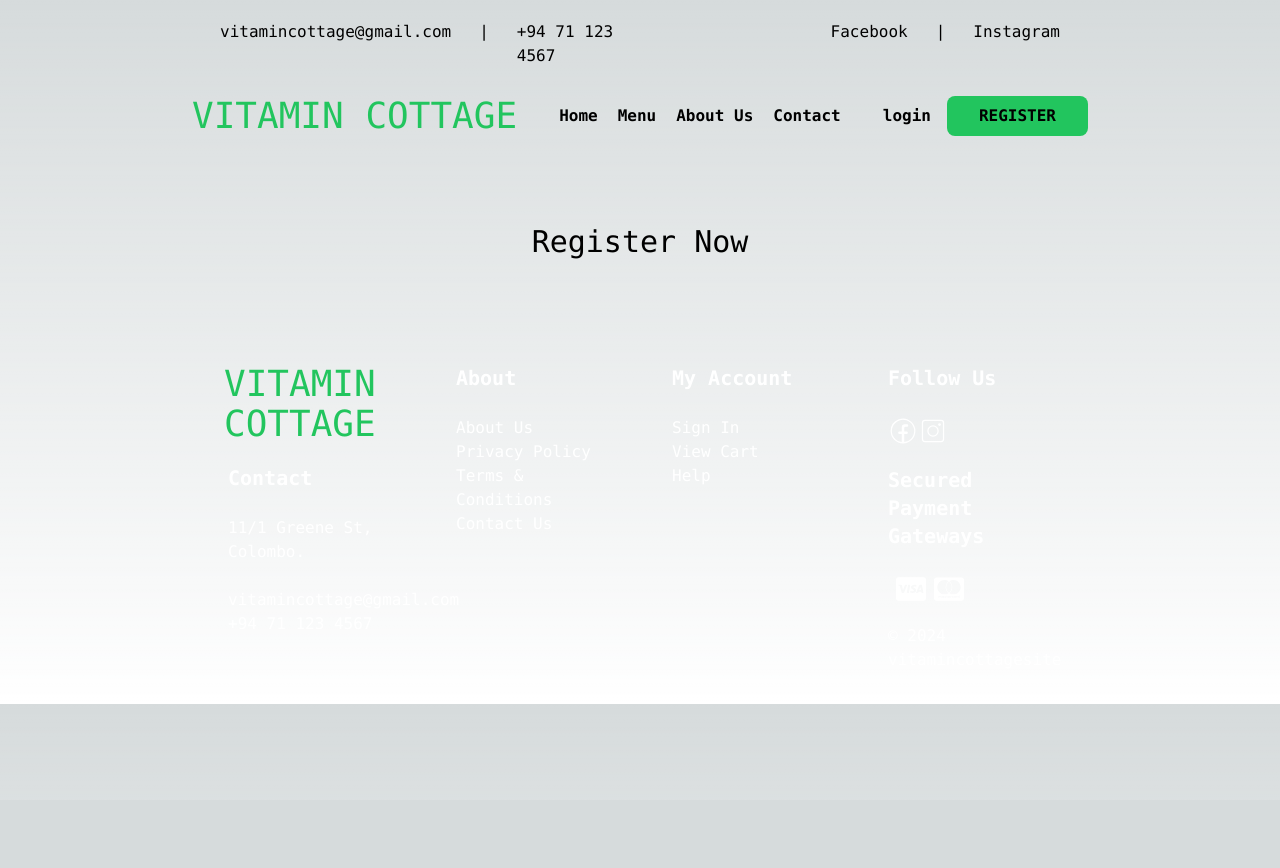
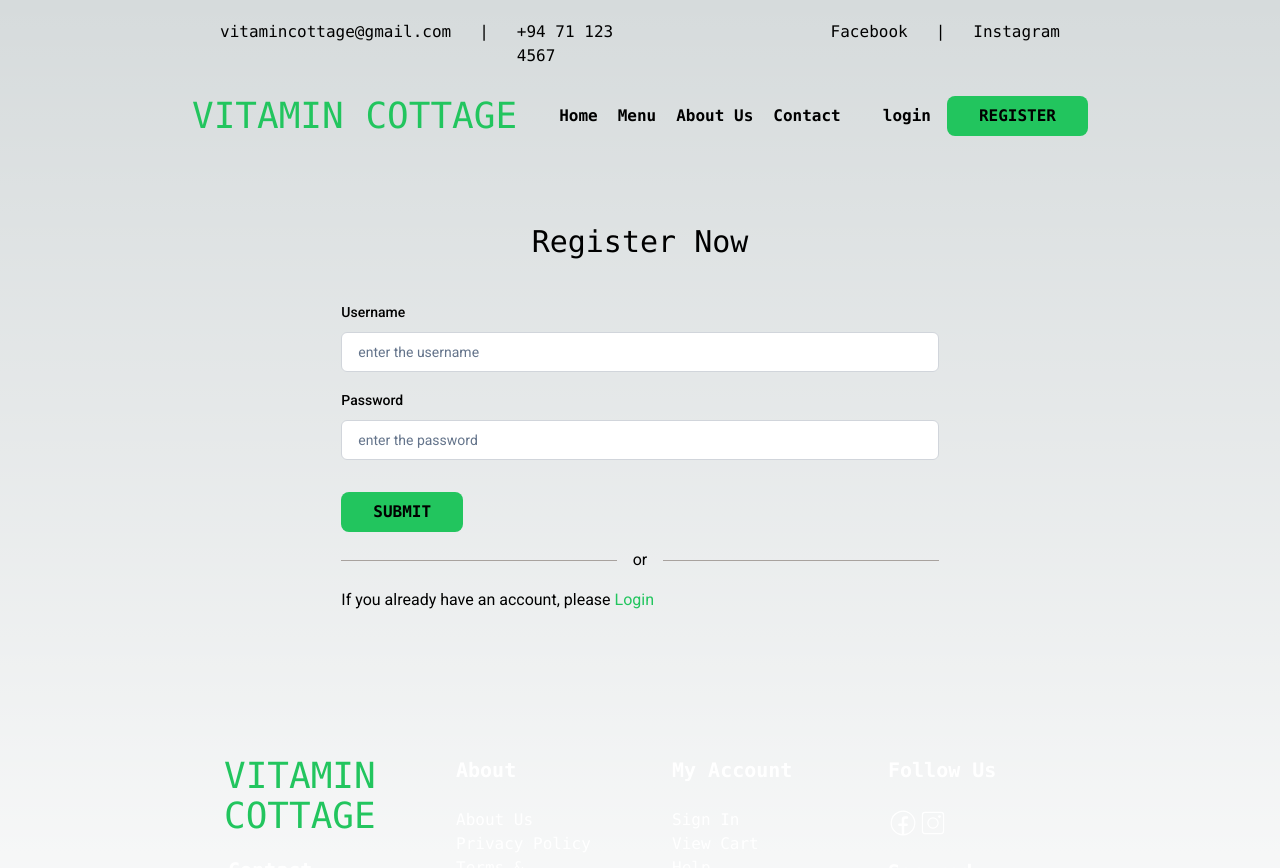
Before and after one commit to DushyanthiMahavithana/vitamin_cottage, a Next.js app: page /register in a window 1280 px wide. Shown: the top 868 px of the page. Before the commit the page ends 800 px from the top, so only its background shows below. Built offline with nearby package versions, Linux system fonts and the light colour scheme.

Commit message:
created the register form

```diff
--- a/jsconfig.json
+++ b/jsconfig.json
@@ -1,5 +1,6 @@
 {
   "compilerOptions": {
+    "jsx": "react",
     "paths": {
       "@/*": ["./src/*"]
     }
--- a/src/app/register/page.js
+++ b/src/app/register/page.js
@@ -1,11 +1,16 @@
 import React from 'react'
 import SectionHeaders from '@/components/SectionHeaders'
+import RegisterForm from '@/components/forms/RegisterForm'
 
 export default function Registerpage() {
   return (
+    <>
+
     <div className='text-center mt-20'>
       <SectionHeaders mainheader={'Register Now'}></SectionHeaders>
+    </div>
+    <RegisterForm/>
 
-    </div>
+    </>
   )
 }
--- /dev/null
+++ b/src/components/forms/RegisterForm.tsx
@@ -0,0 +1,91 @@
+"use client"
+
+import { zodResolver } from "@hookform/resolvers/zod"
+import { useForm } from "react-hook-form"
+import * as z from "zod"
+import Link from "next/link"
+
+import { Button } from "@/components/ui/button"
+import {
+  Form,
+  FormControl,
+  FormDescription,
+  FormField,
+  FormItem,
+  FormLabel,
+  FormMessage,
+} from "@/components/ui/form"
+import { Input } from "@/components/ui/input"
+import React from "react"
+
+const FormSchema = z.object({
+  username: z.string().min(1, 'Email is Required').email('Invalid email'),
+  password: z
+  .string()
+  .min(1, 'Password is required')
+  .min(8, 'Password should contain more than 8 characters'),
+
+
+});
+
+const InputForm = () => {
+  const form = useForm<z.infer<typeof FormSchema>>({
+    resolver: zodResolver(FormSchema),
+
+  });
+
+  const onSubmit = (values:z.infer<typeof FormSchema>) => {
+    console.log(values);
+
+  }
+
+
+  return (
+    <Form {...form}>
+      <form onSubmit={form.handleSubmit(onSubmit)} className="w-2/3 space-y-6 mx-auto">
+        <div className="space-y-4">
+        <FormField
+          control={form.control}
+          name="username"
+          render={({ field }) => (
+            <FormItem>
+              <FormLabel>Username</FormLabel>
+              <FormControl>
+                <Input placeholder="enter the username" type="username" {...field} className="w-full px-4 py-2 border border-gray-300 rounded-md focus:outline-none focus:border-green-500 text-black" />
+              </FormControl>
+              <FormDescription>
+
+              </FormDescription>
+              <FormMessage />
+            </FormItem>
+
+          )}
+        />
+        <FormField
+          control={form.control}
+          name="password"
+          render={({ field }) => (
+            <FormItem>
+              <FormLabel>Password</FormLabel>
+              <FormControl>
+                <Input placeholder="enter the password" type="password"{...field} className="w-full px-4 py-2 border border-gray-300 rounded-md focus:outline-none focus:border-green-500 text-black" />
+              </FormControl>
+              <FormDescription>
+
+              </FormDescription>
+              <FormMessage />
+            </FormItem>
+
+          )}
+        />
+        </div>
+        <Button type="submit">SUBMIT</Button>
+      </form>
+      <div className="w-2/3 mx-auto my-4 flex items-center justify-evenly before:mr-4 before:block before:h-px before:flex-grow before:bg-stone-400 after:ml-4 after:block after:h-px after:flex-grow after:bg-stone-400">
+        or
+      </div>
+      <p className="w-2/3 space-y-6 mx-auto mb-20">If you already have an account, please&nbsp;<Link className="text-green-500 hover:underline" href='/login'>Login</Link></p>
+    </Form>
+  )
+};
+export default InputForm;
--- /dev/null
+++ b/src/components/ui/form.tsx
@@ -0,0 +1,176 @@
+import * as React from "react"
+import * as LabelPrimitive from "@radix-ui/react-label"
+import { Slot } from "@radix-ui/react-slot"
+import {
+  Controller,
+  ControllerProps,
+  FieldPath,
+  FieldValues,
+  FormProvider,
+  useFormContext,
+} from "react-hook-form"
+
+import { cn } from "@/lib/utils"
+import { Label } from "@/components/ui/label"
+
+const Form = FormProvider
+
+type FormFieldContextValue<
+  TFieldValues extends FieldValues = FieldValues,
+  TName extends FieldPath<TFieldValues> = FieldPath<TFieldValues>
+> = {
+  name: TName
+}
+
+const FormFieldContext = React.createContext<FormFieldContextValue>(
+  {} as FormFieldContextValue
+)
+
+const FormField = <
+  TFieldValues extends FieldValues = FieldValues,
+  TName extends FieldPath<TFieldValues> = FieldPath<TFieldValues>
+>({
+  ...props
+}: ControllerProps<TFieldValues, TName>) => {
+  return (
+    <FormFieldContext.Provider value={{ name: props.name }}>
+      <Controller {...props} />
+    </FormFieldContext.Provider>
+  )
+}
+
+const useFormField = () => {
+  const fieldContext = React.useContext(FormFieldContext)
+  const itemContext = React.useContext(FormItemContext)
+  const { getFieldState, formState } = useFormContext()
+
+  const fieldState = getFieldState(fieldContext.name, formState)
+
+  if (!fieldContext) {
+    throw new Error("useFormField should be used within <FormField>")
+  }
+
+  const { id } = itemContext
+
+  return {
+    id,
+    name: fieldContext.name,
+    formItemId: `${id}-form-item`,
+    formDescriptionId: `${id}-form-item-description`,
+    formMessageId: `${id}-form-item-message`,
+    ...fieldState,
+  }
+}
+
+type FormItemContextValue = {
+  id: string
+}
+
+const FormItemContext = React.createContext<FormItemContextValue>(
+  {} as FormItemContextValue
+)
+
+const FormItem = React.forwardRef<
+  HTMLDivElement,
+  React.HTMLAttributes<HTMLDivElement>
+>(({ className, ...props }, ref) => {
+  const id = React.useId()
+
+  return (
+    <FormItemContext.Provider value={{ id }}>
+      <div ref={ref} className={cn("space-y-2", className)} {...props} />
+    </FormItemContext.Provider>
+  )
+})
+FormItem.displayName = "FormItem"
+
+const FormLabel = React.forwardRef<
+  React.ElementRef<typeof LabelPrimitive.Root>,
+  React.ComponentPropsWithoutRef<typeof LabelPrimitive.Root>
+>(({ className, ...props }, ref) => {
+  const { error, formItemId } = useFormField()
+
+  return (
+    <Label
+      ref={ref}
+      className={className}
+      htmlFor={formItemId}
+      {...props}
+    />
+  )
+})
+FormLabel.displayName = "FormLabel"
+
+const FormControl = React.forwardRef<
+  React.ElementRef<typeof Slot>,
+  React.ComponentPropsWithoutRef<typeof Slot>
+>(({ ...props }, ref) => {
+  const { error, formItemId, formDescriptionId, formMessageId } = useFormField()
+
+  return (
+    <Slot
+      ref={ref}
+      id={formItemId}
+      aria-describedby={
+        !error
+          ? `${formDescriptionId}`
+          : `${formDescriptionId} ${formMessageId}`
+      }
+      aria-invalid={!!error}
+      {...props}
+    />
+  )
+})
+FormControl.displayName = "FormControl"
+
+const FormDescription = React.forwardRef<
+  HTMLParagraphElement,
+  React.HTMLAttributes<HTMLParagraphElement>
+>(({ className, ...props }, ref) => {
+  const { formDescriptionId } = useFormField()
+
+  return (
+    <p
+      ref={ref}
+      id={formDescriptionId}
+      className={cn("text-sm text-muted-foreground", className)}
+      {...props}
+    />
+  )
+})
+FormDescription.displayName = "FormDescription"
+
+const FormMessage = React.forwardRef<
+  HTMLParagraphElement,
+  React.HTMLAttributes<HTMLParagraphElement>
+>(({ className, children, ...props }, ref) => {
+  const { error, formMessageId } = useFormField()
+  const body = error ? String(error?.message) : children
+
+  if (!body) {
+    return null
+  }
+
+  return (
+    <p
+      ref={ref}
+      id={formMessageId}
+      className={cn("text-sm font-medium text-destructive", className)}
+      {...props}
+    >
+      {body}
+    </p>
+  )
+})
+FormMessage.displayName = "FormMessage"
+
+export {
+  useFormField,
+  Form,
+  FormItem,
+  FormLabel,
+  FormControl,
+  FormDescription,
+  FormMessage,
+  FormField,
+}
--- /dev/null
+++ b/src/components/ui/input.tsx
@@ -0,0 +1,25 @@
+import * as React from "react"
+
+import { cn } from "@/lib/utils"
+
+export interface InputProps
+  extends React.InputHTMLAttributes<HTMLInputElement> {}
+
+const Input = React.forwardRef<HTMLInputElement, InputProps>(
+  ({ className, type, ...props }, ref) => {
+    return (
+      <input
+        type={type}
+        className={cn(
+          "flex h-10 w-full rounded-md border border-input bg-background px-3 py-2 text-sm ring-offset-background file:border-0 file:bg-transparent file:text-sm file:font-medium placeholder:text-muted-foreground focus-visible:outline-none focus-visible:ring-2 focus-visible:ring-ring focus-visible:ring-offset-2 disabled:cursor-not-allowed disabled:opacity-50",
+          className
+        )}
+        ref={ref}
+        {...props}
+      />
+    )
+  }
+)
+Input.displayName = "Input"
+
+export { Input }
--- /dev/null
+++ b/src/components/ui/label.tsx
@@ -0,0 +1,26 @@
+"use client"
+
+import * as React from "react"
+import * as LabelPrimitive from "@radix-ui/react-label"
+import { cva, type VariantProps } from "class-variance-authority"
+
+import { cn } from "@/lib/utils"
+
+const labelVariants = cva(
+  "text-sm font-medium leading-none peer-disabled:cursor-not-allowed peer-disabled:opacity-70"
+)
+
+const Label = React.forwardRef<
+  React.ElementRef<typeof LabelPrimitive.Root>,
+  React.ComponentPropsWithoutRef<typeof LabelPrimitive.Root> &
+    VariantProps<typeof labelVariants>
+>(({ className, ...props }, ref) => (
+  <LabelPrimitive.Root
+    ref={ref}
+    className={cn(labelVariants(), className)}
+    {...props}
+  />
+))
+Label.displayName = LabelPrimitive.Root.displayName
+
+export { Label }
```
Also changed, not shown: package.json (+7 -1 lines), 1 other file (tests, documents, lock files or other folders).
